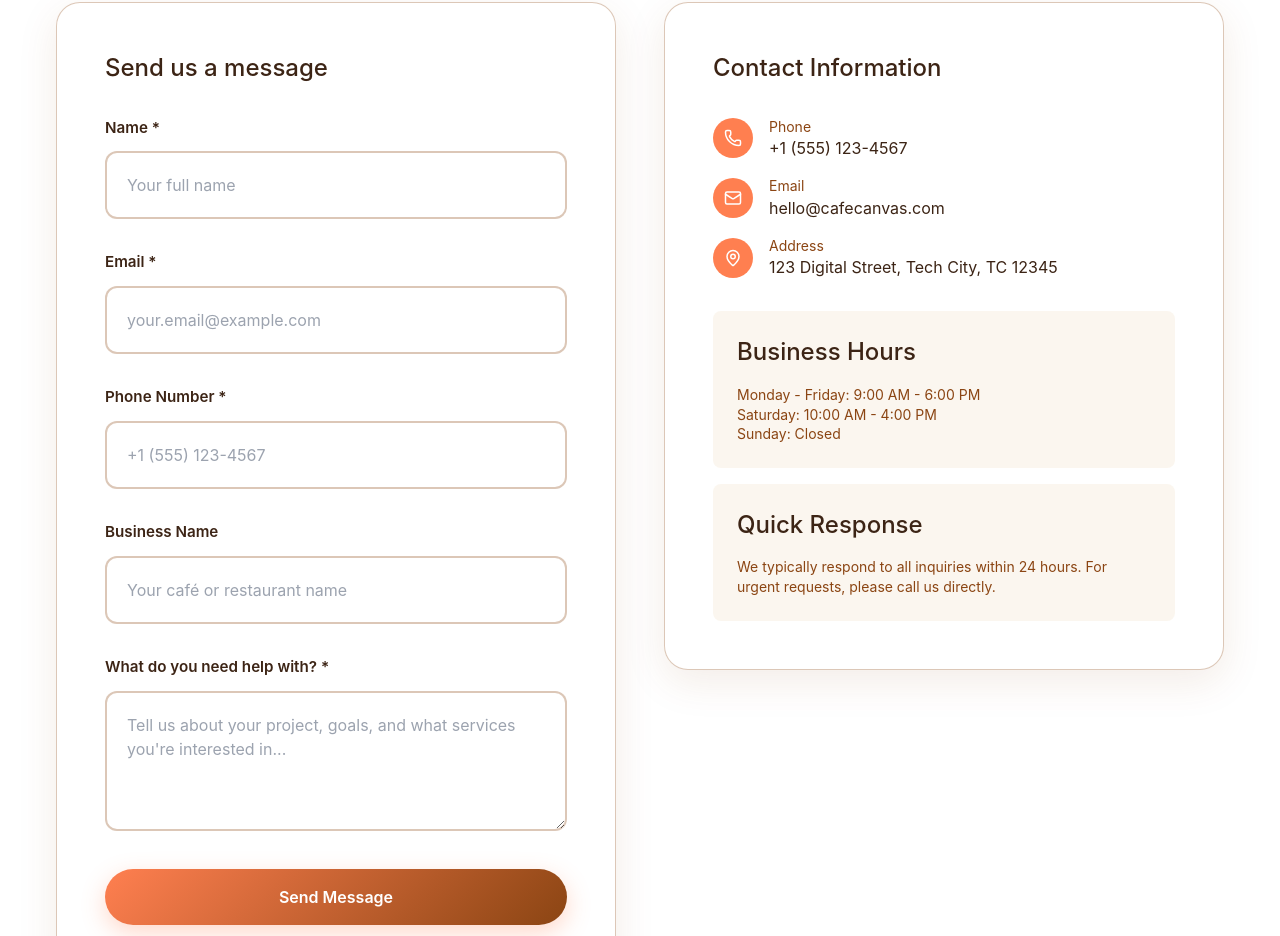
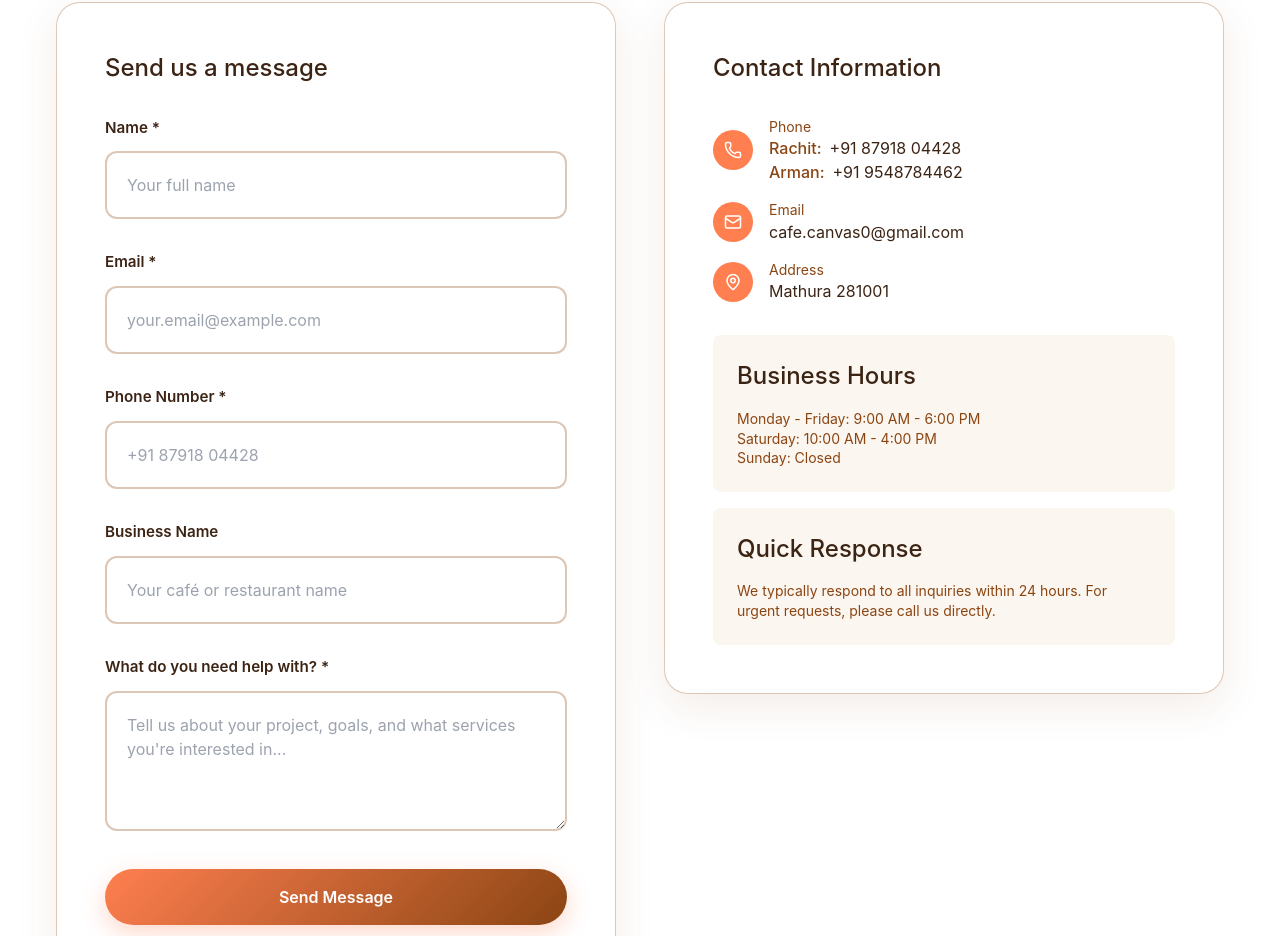
Before and after one commit to CafeCanvas/CafeCanvas, a React (Vite) app: page / in a window 1280 px wide. Shown: the part 7191-8127 px from the top of the page. Built offline with nearby package versions, Linux system fonts and the light colour scheme; no server answers.

Commit message:
update: Add names to contact phone numbers
- Added 'Rachit:' label for +91 87918 04428
- Added 'Arman:' label for +91 9548784462
- Made phone numbers clickable with tel: links
- Applied consistent styling with coffee color theme
- Updated contact information to reflect actual team members

```diff
--- a/src/components/ContactSection.jsx
+++ b/src/components/ContactSection.jsx
@@ -151,7 +151,7 @@ const ContactSection = () => {
                 onChange={handleInputChange}
                 className="form-input"
                 required
-                placeholder="+1 (555) 123-4567"
+                placeholder="+91 87918 04428"
               />
             </div>
 
@@ -213,7 +213,14 @@ const ContactSection = () => {
                 </div>
                 <div>
                   <p className="body-small text-muted">Phone</p>
-                  <p className="body-medium">+1 (555) 123-4567</p>
+                  <p className="body-medium">
+                    <span style={{ color: '#8B4513', fontWeight: '500' }}>Rachit:</span>
+                    <a href="tel:+918791804428" style={{ color: 'inherit', textDecoration: 'none', marginLeft: '0.5rem' }}>+91 87918 04428</a>
+                  </p>
+                  <p className="body-medium">
+                    <span style={{ color: '#8B4513', fontWeight: '500' }}>Arman:</span>
+                    <a href="tel:+919548784462" style={{ color: 'inherit', textDecoration: 'none', marginLeft: '0.5rem' }}>+91 9548784462</a>
+                  </p>
                 </div>
               </div>
 
@@ -232,7 +239,7 @@ const ContactSection = () => {
                 </div>
                 <div>
                   <p className="body-small text-muted">Email</p>
-                  <p className="body-medium">hello@cafecanvas.com</p>
+                  <p className="body-medium">cafe.canvas0@gmail.com</p>
                 </div>
               </div>
 
@@ -251,7 +258,7 @@ const ContactSection = () => {
                 </div>
                 <div>
                   <p className="body-small text-muted">Address</p>
-                  <p className="body-medium">123 Digital Street, Tech City, TC 12345</p>
+                  <p className="body-medium">Mathura 281001</p>
                 </div>
               </div>
             </div>
```
